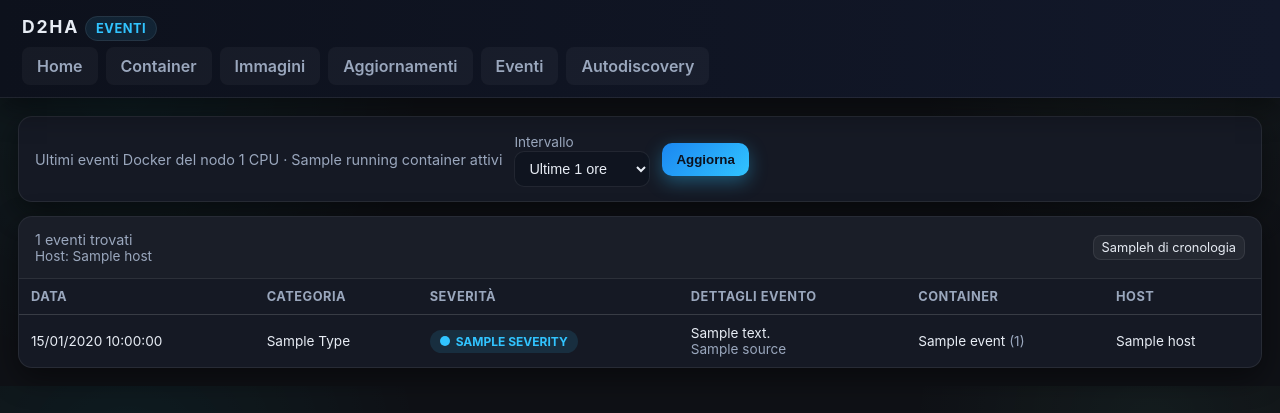
After one commit to Arborae/docker2homeassistant, a Flask app: template d2ha/templates/events.html in a window 1280 px wide. The commit adds this page. Shown: the top 413 px of the page. Run offline with Flask 3, Linux system fonts and the light colour scheme; the template is opened without the code that fills it: most values are stand-ins (such as "Sample title", 1, 10 or a date in 2020).

Commit message:
Add system events log page

```diff
--- a/d2ha/app.py
+++ b/d2ha/app.py
@@ -159,6 +159,27 @@ def images_view():
     stacks, summary = _build_home_context()
     return render_template(
         "images.html", images=images, summary=summary, active_page="images"
+    )
+
+
+@app.route("/events", methods=["GET"])
+def events_view():
+    hours_param = request.args.get("hours", default="24")
+    try:
+        hours = int(hours_param)
+    except ValueError:
+        hours = 24
+
+    hours = max(1, min(hours, 24 * 30))
+    events = docker_service.list_events(since_seconds=hours * 3600, limit=400)
+    stacks, summary = _build_home_context()
+
+    return render_template(
+        "events.html",
+        events=events,
+        selected_hours=hours,
+        summary=summary,
+        active_page="events",
     )
 
 
--- a/d2ha/templates/autodiscovery.html
+++ b/d2ha/templates/autodiscovery.html
@@ -71,6 +71,7 @@
       <a href="{{ url_for('containers_view') }}" class="tab {{ 'active' if active_page == 'containers' else '' }}">Container</a>
       <a href="{{ url_for('images_view') }}" class="tab {{ 'active' if active_page == 'images' else '' }}">Immagini</a>
       <a href="{{ url_for('updates') }}" class="tab {{ 'active' if active_page == 'updates' else '' }}">Aggiornamenti</a>
+      <a href="{{ url_for('events_view') }}" class="tab {{ 'active' if active_page == 'events' else '' }}">Eventi</a>
       <a href="{{ url_for('autodiscovery_view') }}" class="tab {{ 'active' if active_page == 'autodiscovery' else '' }}">Autodiscovery</a>
     </nav>
   </header>
--- a/d2ha/templates/containers.html
+++ b/d2ha/templates/containers.html
@@ -122,6 +122,7 @@
       <a href="{{ url_for('containers_view') }}" class="tab {{ 'active' if active_page == 'containers' else '' }}">Container</a>
       <a href="{{ url_for('images_view') }}" class="tab {{ 'active' if active_page == 'images' else '' }}">Immagini</a>
       <a href="{{ url_for('updates') }}" class="tab {{ 'active' if active_page == 'updates' else '' }}">Aggiornamenti</a>
+      <a href="{{ url_for('events_view') }}" class="tab {{ 'active' if active_page == 'events' else '' }}">Eventi</a>
       <a href="{{ url_for('autodiscovery_view') }}" class="tab {{ 'active' if active_page == 'autodiscovery' else '' }}">Autodiscovery</a>
     </nav>
   </header>
--- /dev/null
+++ b/d2ha/templates/events.html
@@ -0,0 +1,155 @@
+<!DOCTYPE html>
+<html lang="it">
+<head>
+  <meta charset="UTF-8" />
+  <meta name="viewport" content="width=device-width, initial-scale=1.0" />
+  <title>D2HA – Eventi</title>
+  <style>
+    :root {
+      --bg: #0f1116;
+      --panel: #151924;
+      --panel-2: #1b2131;
+      --accent: #31c4ff;
+      --accent-2: #7cffc3;
+      --text: #e7ecf4;
+      --muted: #9aa7bd;
+      --border: rgba(255,255,255,0.08);
+      --shadow: 0 10px 30px rgba(0,0,0,0.45);
+    }
+    * { box-sizing: border-box; }
+    body {
+      margin: 0;
+      font-family: "Inter", system-ui, -apple-system, "Segoe UI", sans-serif;
+      background: radial-gradient(circle at 10% 20%, rgba(0,255,255,0.05), transparent 25%),
+                  radial-gradient(circle at 90% 10%, rgba(124,255,195,0.05), transparent 20%),
+                  var(--bg);
+      color: var(--text);
+    }
+    a { color: inherit; text-decoration: none; }
+    header {
+      background: linear-gradient(90deg, #0d111c, #12182a);
+      border-bottom: 1px solid var(--border);
+      padding: 16px 22px 12px;
+      position: sticky;
+      top: 0;
+      z-index: 10;
+      box-shadow: var(--shadow);
+    }
+    .brand-line { display:flex; align-items:center; justify-content:space-between; gap:12px; flex-wrap:wrap; }
+    .brand-line h1 { margin:0; font-size:1.1rem; letter-spacing:0.1em; text-transform:uppercase; }
+    .brand-pill { padding:4px 10px; border-radius:999px; border:1px solid var(--border); background: rgba(49,196,255,0.1); color: var(--accent); font-size:0.8rem; letter-spacing:0.04em; }
+    nav { margin-top:10px; display:flex; gap:8px; flex-wrap:wrap; }
+    .tab { padding:8px 14px; border-radius:8px; background: rgba(255,255,255,0.04); color: var(--muted); font-weight:600; border:1px solid transparent; transition: all 0.15s ease; }
+    .tab:hover { color: var(--text); border-color: var(--border); }
+    .tab.active { background: linear-gradient(135deg, #1b87f1, #31c4ff); color:#0c121e; box-shadow:0 6px 18px rgba(49,196,255,0.35); }
+    main { padding: 18px; display: flex; flex-direction: column; gap: 14px; }
+    .card { background: var(--panel); border:1px solid var(--border); border-radius:14px; padding:14px 16px; box-shadow: var(--shadow); }
+    .filters { display:flex; gap:12px; align-items:center; flex-wrap:wrap; }
+    .select, .input { background: #0f141f; color: var(--text); border:1px solid var(--border); border-radius:10px; padding:8px 10px; font-size:0.9rem; }
+    .btn { border:none; border-radius:10px; padding:9px 14px; font-weight:700; cursor:pointer; background: linear-gradient(135deg, #1b87f1, #31c4ff); color:#0c121e; box-shadow:0 6px 18px rgba(49,196,255,0.35); }
+    .table-card { padding:0; overflow:hidden; }
+    .table-head { display:flex; justify-content:space-between; align-items:center; padding:14px 16px; border-bottom:1px solid var(--border); background: rgba(255,255,255,0.02); flex-wrap:wrap; gap:10px; }
+    table { width:100%; border-collapse: collapse; }
+    th, td { padding:10px 12px; text-align:left; font-size:0.85rem; border-bottom:1px solid var(--border); }
+    th { color: var(--muted); text-transform: uppercase; letter-spacing: 0.04em; font-size:0.8rem; }
+    tr:last-child td { border-bottom:none; }
+    tr:hover { background: rgba(255,255,255,0.03); }
+    .sev-pill { display:inline-flex; align-items:center; gap:6px; padding:4px 10px; border-radius:999px; font-weight:700; text-transform: uppercase; font-size:0.75rem; }
+    .sev-dot { width:10px; height:10px; border-radius:50%; display:inline-block; }
+    .sev-info { background: rgba(49,196,255,0.12); color: #31c4ff; }
+    .sev-info .sev-dot { background:#31c4ff; }
+    .sev-error { background: rgba(255,138,122,0.15); color: #ff8a7a; }
+    .sev-error .sev-dot { background:#ff8a7a; }
+    .meta { color: var(--muted); font-size:0.9rem; }
+    .muted { color: var(--muted); font-size:0.85rem; }
+    .badge { padding:4px 8px; border-radius:8px; background: rgba(255,255,255,0.05); border:1px solid var(--border); font-size:0.8rem; }
+    .empty { padding:18px; text-align:center; color: var(--muted); }
+    @media (max-width: 960px) {
+      table, thead, tbody, th, td, tr { display:block; }
+      thead { display:none; }
+      tr { margin-bottom:10px; border:1px solid var(--border); border-radius:10px; overflow:hidden; }
+      td { display:flex; justify-content: space-between; border-bottom:1px solid var(--border); }
+      td::before { content: attr(data-label); font-weight:700; color: var(--muted); margin-right: 10px; }
+    }
+  </style>
+</head>
+<body>
+  <header>
+    <div class="brand-line">
+      <h1>D2HA <span class="brand-pill">Eventi</span></h1>
+    </div>
+    <nav>
+      <a href="{{ url_for('index') }}" class="tab {{ 'active' if active_page == 'home' else '' }}">Home</a>
+      <a href="{{ url_for('containers_view') }}" class="tab {{ 'active' if active_page == 'containers' else '' }}">Container</a>
+      <a href="{{ url_for('images_view') }}" class="tab {{ 'active' if active_page == 'images' else '' }}">Immagini</a>
+      <a href="{{ url_for('updates') }}" class="tab {{ 'active' if active_page == 'updates' else '' }}">Aggiornamenti</a>
+      <a href="{{ url_for('events_view') }}" class="tab {{ 'active' if active_page == 'events' else '' }}">Eventi</a>
+      <a href="{{ url_for('autodiscovery_view') }}" class="tab {{ 'active' if active_page == 'autodiscovery' else '' }}">Autodiscovery</a>
+    </nav>
+  </header>
+
+  <main>
+    <section class="card filters">
+      <div class="meta">Ultimi eventi Docker del nodo {{ summary.cpu_count }} CPU · {{ summary.running }} container attivi</div>
+      <form method="get" class="filters" aria-label="Filtri eventi">
+        <label>
+          <span class="muted">Intervallo</span><br />
+          <select name="hours" class="select">
+            {% for opt in [1,6,12,24,72,168] %}
+              <option value="{{ opt }}" {% if selected_hours == opt %}selected{% endif %}>Ultime {{ opt }} ore</option>
+            {% endfor %}
+          </select>
+        </label>
+        <button class="btn" type="submit">Aggiorna</button>
+      </form>
+    </section>
+
+    <section class="card table-card">
+      <div class="table-head">
+        <div>
+          <div class="meta">{{ events|length }} eventi trovati</div>
+          <div class="muted">Host: {{ events[0].host if events else '-' }}</div>
+        </div>
+        <div class="badge">{{ selected_hours }}h di cronologia</div>
+      </div>
+      <table aria-label="Registro eventi di sistema">
+        <thead>
+          <tr>
+            <th>Data</th>
+            <th>Categoria</th>
+            <th>Severità</th>
+            <th>Dettagli evento</th>
+            <th>Container</th>
+            <th>Host</th>
+          </tr>
+        </thead>
+        <tbody>
+          {% if events %}
+            {% for ev in events %}
+              <tr>
+                <td data-label="Data">{{ ev.timestamp_local.strftime('%d/%m/%Y %H:%M:%S') }}</td>
+                <td data-label="Categoria">{{ ev.type|title }}</td>
+                <td data-label="Severità">
+                  <span class="sev-pill {% if ev.severity == 'error' %}sev-error{% else %}sev-info{% endif %}">
+                    <span class="sev-dot"></span>{{ ev.severity|title }}
+                  </span>
+                </td>
+                <td data-label="Dettagli">
+                  <div>{{ ev.detail }}</div>
+                  <div class="muted">{{ ev.source }}</div>
+                </td>
+                <td data-label="Container">{{ ev.name }} <span class="muted">({{ ev.id }})</span></td>
+                <td data-label="Host">{{ ev.host }}</td>
+              </tr>
+            {% endfor %}
+          {% else %}
+            <tr>
+              <td colspan="6" class="empty">Nessun evento disponibile per l'intervallo selezionato.</td>
+            </tr>
+          {% endif %}
+        </tbody>
+      </table>
+    </section>
+  </main>
+</body>
+</html>
--- a/d2ha/templates/home.html
+++ b/d2ha/templates/home.html
@@ -295,6 +295,7 @@
       <a href="{{ url_for('containers_view') }}" class="tab {{ 'active' if active_page == 'containers' else '' }}">Container</a>
       <a href="{{ url_for('images_view') }}" class="tab {{ 'active' if active_page == 'images' else '' }}">Immagini</a>
       <a href="{{ url_for('updates') }}" class="tab {{ 'active' if active_page == 'updates' else '' }}">Aggiornamenti</a>
+      <a href="{{ url_for('events_view') }}" class="tab {{ 'active' if active_page == 'events' else '' }}">Eventi</a>
       <a href="{{ url_for('autodiscovery_view') }}" class="tab {{ 'active' if active_page == 'autodiscovery' else '' }}">Autodiscovery</a>
     </nav>
   </header>
--- a/d2ha/templates/images.html
+++ b/d2ha/templates/images.html
@@ -60,6 +60,7 @@
       <a href="{{ url_for('containers_view') }}" class="tab {{ 'active' if active_page == 'containers' else '' }}">Container</a>
       <a href="{{ url_for('images_view') }}" class="tab {{ 'active' if active_page == 'images' else '' }}">Immagini</a>
       <a href="{{ url_for('updates') }}" class="tab {{ 'active' if active_page == 'updates' else '' }}">Aggiornamenti</a>
+      <a href="{{ url_for('events_view') }}" class="tab {{ 'active' if active_page == 'events' else '' }}">Eventi</a>
       <a href="{{ url_for('autodiscovery_view') }}" class="tab {{ 'active' if active_page == 'autodiscovery' else '' }}">Autodiscovery</a>
     </nav>
   </header>
--- a/d2ha/templates/updates.html
+++ b/d2ha/templates/updates.html
@@ -71,6 +71,7 @@
       <a href="{{ url_for('containers_view') }}" class="tab {{ 'active' if active_page == 'containers' else '' }}">Container</a>
       <a href="{{ url_for('images_view') }}" class="tab {{ 'active' if active_page == 'images' else '' }}">Immagini</a>
       <a href="{{ url_for('updates') }}" class="tab {{ 'active' if active_page == 'updates' else '' }}">Aggiornamenti</a>
+      <a href="{{ url_for('events_view') }}" class="tab {{ 'active' if active_page == 'events' else '' }}">Eventi</a>
       <a href="{{ url_for('autodiscovery_view') }}" class="tab {{ 'active' if active_page == 'autodiscovery' else '' }}">Autodiscovery</a>
     </nav>
   </header>
```
Also changed, not shown: d2ha/docker_service.py (+60 -0 lines).
